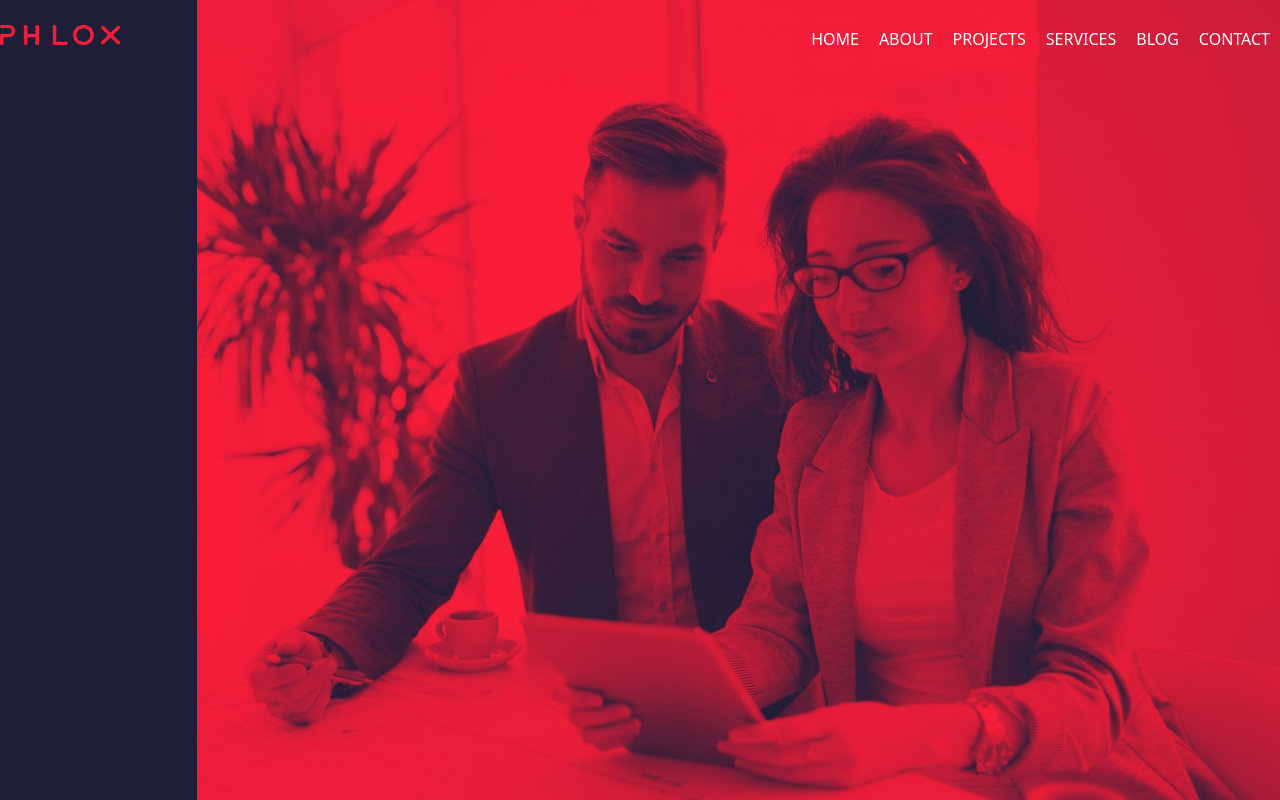
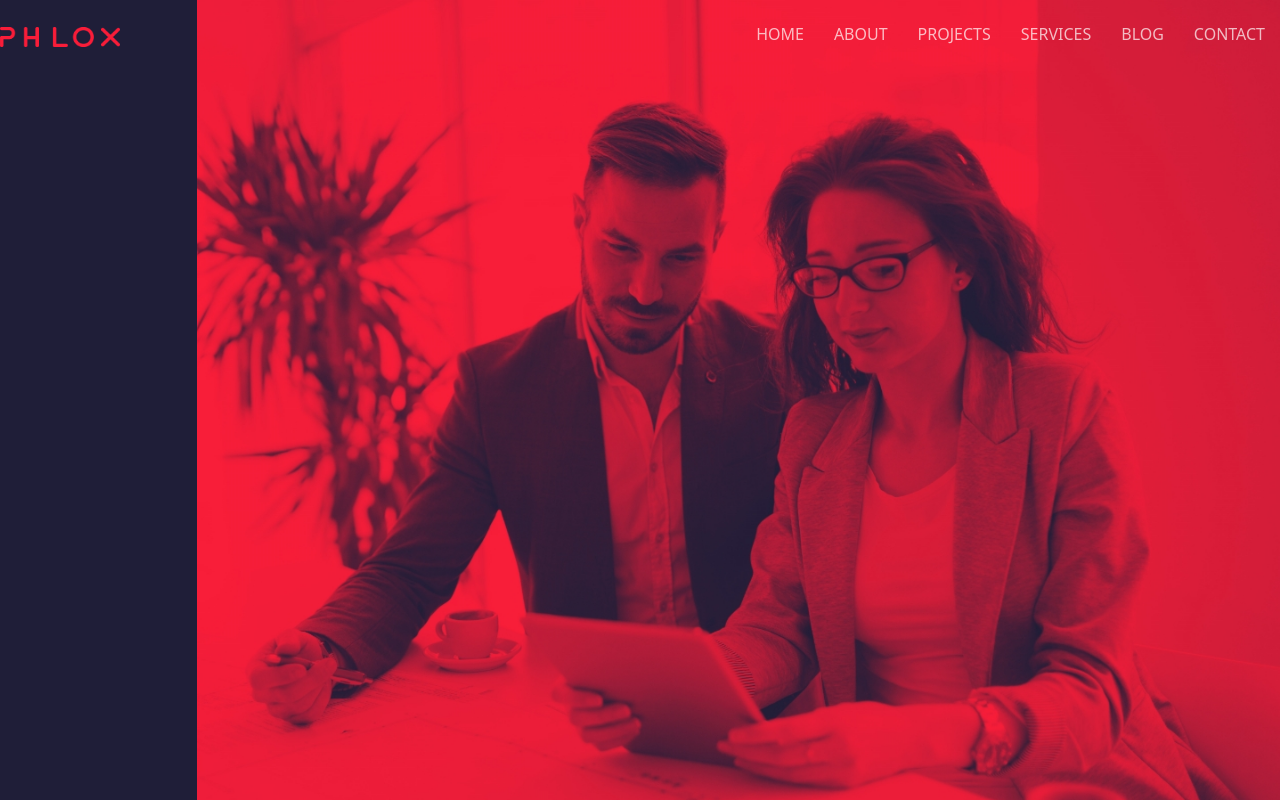
Before and after one commit to tarex7/proj-html-vuejs, a Vue app: page / in a window 1280 px wide. Shown: the top 800 px of the page. Built offline with nearby package versions, Linux system fonts and the light colour scheme.

Commit message:
fixed hover on navbar

```diff
--- a/src/components/BaseHeader.vue
+++ b/src/components/BaseHeader.vue
@@ -3,19 +3,21 @@
   <div>
     <header class="container-xxxl">
       <nav class="d-flex align-items-center justify-content-between">
+        <a href="#">
           <img
             :src="require(`../assets/${logo}`)"
             alt="logo"
             id="logo"
             class="img-fluid"
           />
+        </a>
         <ul class="menu d-flex">
           <li
-            class="d-flex align-items-start mt-3"
+            class="d-flex align-items-start mt-2"
             v-for="(item, i) in menu"
             :key="item[i]"
           >
-            <a href="#">{{ item }}</a>
+            <a class="hover" href="#">{{ item }}</a>
           </li>
         </ul>
       </nav>
@@ -37,7 +39,7 @@ header {
 }
 nav {
   height: 70px;
-  line-height: 70px;
+  line-height: 60px;
   #logo {
     width: 120px;
   }
@@ -45,14 +47,17 @@ nav {
     list-style: none;
   }
 
-  a {
+  a.hover {
     text-decoration: none;
     text-transform: uppercase;
-    margin: 0 10px;
-    border-top: 7px transparent solid;
+    margin: 0 15px;
+    border-top: 6px transparent solid;
     color: #fff;
+    transition: all 0.3s;
+    opacity: 0.7;
     &:hover {
-      border-top: 7px #fff solid;
+      border-top: 6px #fff solid;
+      opacity: 1;
     }
   }
 }
```
Lines whose indentation alone changed are shown as unchanged.
